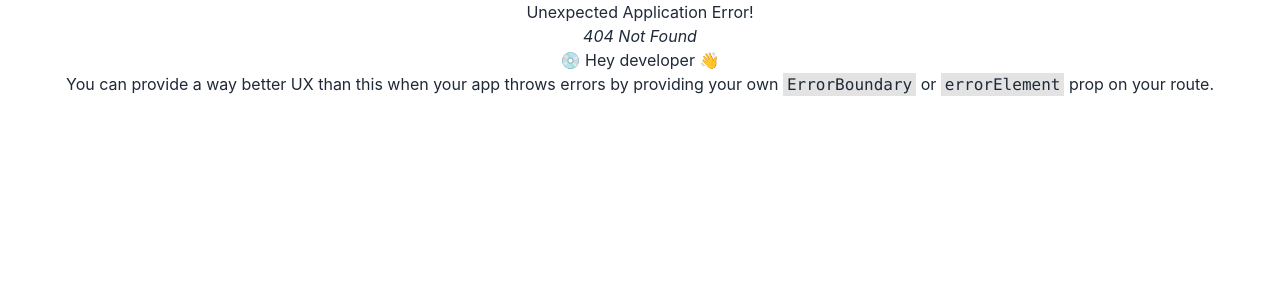
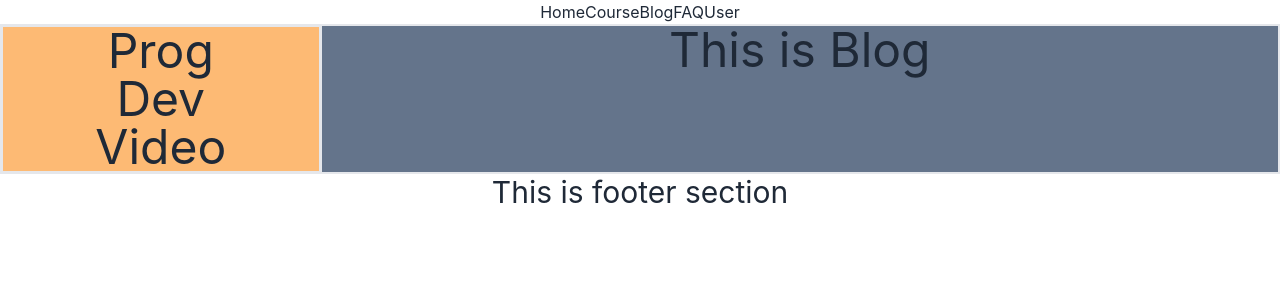
Before and after one commit to SaifullaJubair/Edmy-Learning-platform, a React (Create React App) app: page /blog in a window 1280 px wide. Before the commit this address had no page. Shown: the top 300 px of the page. Built offline with nearby package versions, Linux system fonts and the light colour scheme.

Commit message:
Link in header and main page

```diff
--- /dev/null
+++ b/src/components/Blog/Blog.js
@@ -0,0 +1,11 @@
+import React from 'react';
+
+const Blog = () => {
+   return (
+      <div>
+         <h2>This is Blog</h2>
+      </div>
+   );
+};
+
+export default Blog;
--- /dev/null
+++ b/src/components/Course/Course.js
@@ -0,0 +1,11 @@
+import React from 'react';
+
+const Course = () => {
+   return (
+      <div>
+         <h1>This is courses</h1>
+      </div>
+   );
+};
+
+export default Course;
--- /dev/null
+++ b/src/components/FAQ/FAQ.js
@@ -0,0 +1,11 @@
+import React from 'react';
+
+const FAQ = () => {
+   return (
+      <div>
+         This is a Faq
+      </div>
+   );
+};
+
+export default FAQ;
--- a/src/components/Header/Header.js
+++ b/src/components/Header/Header.js
@@ -1,11 +1,14 @@
 import React from 'react';
+import { Link } from 'react-router-dom';
 
 const Header = () => {
    return (
       <div>
-         <h1>Home</h1>
-         <h2>Course</h2>
-         <h2>User</h2>
+         <Link to='/'>Home</Link>
+         <Link to='/course'>Course</Link>
+         <Link to='/blog'>Blog</Link>
+         <Link to='/faq'>FAQ</Link>
+         <Link to='/user'>User</Link>
       </div>
    );
 };
--- a/src/components/Sidebar/Categories.js
+++ b/src/components/Sidebar/Category.js
@@ -1,6 +1,6 @@
 import React from 'react';
 
-const Categories = () => {
+const Category = () => {
    return (
       <div className='border bg-orange-300'>
          <h2>Prog</h2>
@@ -10,4 +10,4 @@ const Categories = () => {
    );
 };
 
-export default Categories;
+export default Category;
--- /dev/null
+++ b/src/components/User/User.js
@@ -0,0 +1,11 @@
+import React from 'react';
+
+const User = () => {
+   return (
+      <div>
+         This is usr info
+      </div>
+   );
+};
+
+export default User;
--- a/src/layout/Main.js
+++ b/src/layout/Main.js
@@ -2,7 +2,7 @@ import React from 'react';
 import { Outlet } from 'react-router-dom';
 import Footer from '../components/Footer/Footer';
 import Header from '../components/Header/Header';
-import Categories from '../components/Sidebar/Categories';
+import Category from '../components/Sidebar/Category';
 
 const Main = () => {
    return (
@@ -23,7 +23,7 @@ const Main = () => {
             md:col-span-1
             border
             '>
-               <Categories></Categories>
+               <Category></Category>
             </div>
             <div className='text-5xl lg:col-span-3  md:col-span-2 border bg-slate-500'>
                <Outlet></Outlet>
```
Also changed, not shown: src/components/Routes/Routes.js (+30 -1 lines).
